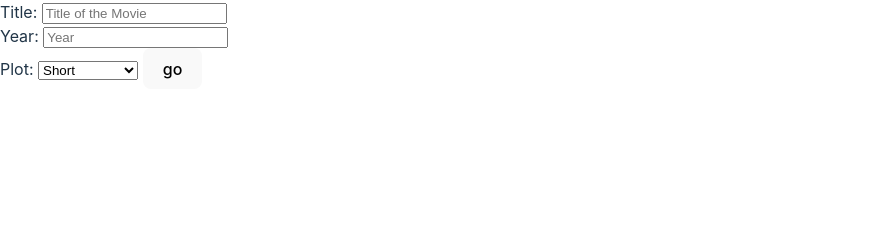
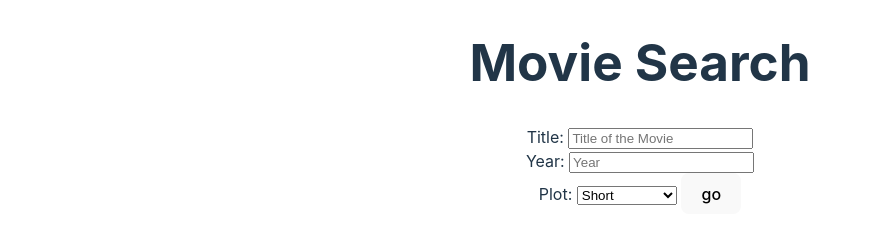
Before and after one commit to kthorne01/phase_3_projectapi_moviesearch, a website built with Vite: page index.html in a window 1280 px wide. Shown: the whole page, without its empty margins (0-871 px from the left). Built offline with nearby package versions, Linux system fonts and the light colour scheme; some packages are replaced by stand-ins of ours; no server answers.

Commit message:
Added some styling

```diff
--- a/index.html
+++ b/index.html
@@ -4,9 +4,12 @@
     <meta charset="UTF-8" />
     <link rel="icon" type="image/svg+xml" href="/vite.svg" />
     <meta name="viewport" content="width=device-width, initial-scale=1.0" />
-    <title>Vite App</title>
+    <title>Movie Search</title>
   </head>
   <body>
+    <div>
+      <h1>Movie Search</h1>
+    </div>
     <form>
     <label class="control-label" for="title">Title:</label>
     <input type="text" placeholder="Title of the Movie" id="title" required="required"/>
@@ -21,7 +24,7 @@
     />
     <br />
     <label class="control-label" for="plot">Plot:</label>
-    <select name="plot" id="plot" style="width: 100px">
+    <select name="plot" id="plot" style="width: 100px;">
       <option value="" selected="">Short</option>
       <option value="full">Full</option>
     </select>
--- a/main.js
+++ b/main.js
@@ -10,7 +10,7 @@ const search = (ev) => {
   const plot = document.querySelector("#plot").value;
 
   //template literals (by using backtick) allows us to embed variables within our string
-  const url = `https://www.omdbapi.com/?t=${title}&y=${year}&plot=${plot}=full&apikey=${apiKey}`;
+  const url = `https://www.omdbapi.com/?t=${title}&y=${year}&plot=${plot}&apikey=${apiKey}`;
 
   //const url = `https://www.omdbapi.com/?t=${title}&y=${year}&plot=full&apikey=${apiKey}`;
 
--- a/style.css
+++ b/style.css
@@ -30,6 +30,7 @@ body {
   place-items: center; */
   min-width: 320px;
   min-height: 100vh;
+  text-align: center;
 }
 
 h1 {
```
